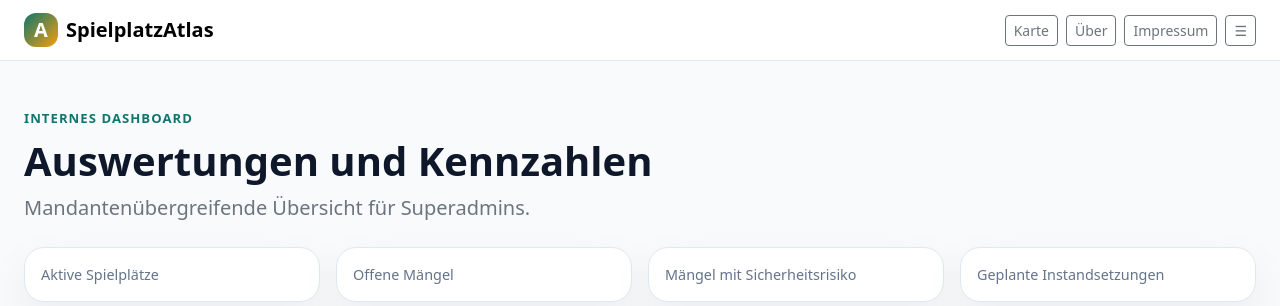
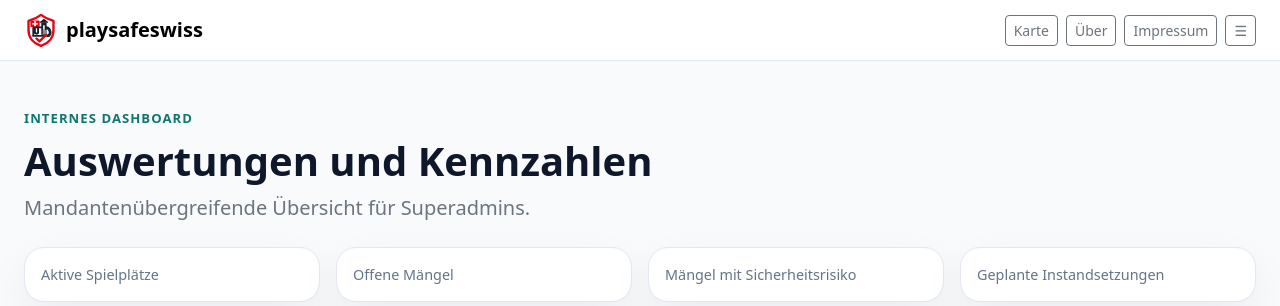
Before and after one commit to edgar-butwilowski-win/spielplatz-atlas, a Django app: template templates/internal/dashboard.html in a window 1280 px wide. Shown: the top 306 px of the page. Run offline with Django 5.2, Linux system fonts and the light colour scheme; the template is opened without the code that fills it, so the values that code supplies are empty.

Commit message:
Dashboard-Navigation auf playsafeswiss umstellen

```diff
--- a/templates/internal/dashboard.html
+++ b/templates/internal/dashboard.html
@@ -4,7 +4,7 @@
 <head>
     <meta charset="utf-8">
     <meta name="viewport" content="width=device-width, initial-scale=1">
-    <title>Dashboard – SpielplatzAtlas</title>
+    <title>Dashboard – playsafeswiss</title>
 
     <link href="https://cdn.jsdelivr.net/npm/bootstrap@5.3.3/dist/css/bootstrap.min.css" rel="stylesheet">
 
@@ -20,11 +20,14 @@
         body { background: var(--atlas-bg); color: var(--atlas-text); }
         .navbar { background: white; border-bottom: 1px solid #E2E8F0; min-height: var(--atlas-navbar-height); }
         .brand-mark {
-            width: 34px; height: 34px; border-radius: 12px;
-            background: linear-gradient(135deg, var(--atlas-primary), var(--atlas-secondary));
-            display: inline-flex; align-items: center; justify-content: center;
-            color: white; font-weight: 700;
+            width: 34px;
+            height: 34px;
+            display: inline-flex;
+            align-items: center;
+            justify-content: center;
+            flex: 0 0 auto;
         }
+        .brand-mark svg { width: 100%; height: 100%; display: block; }
         .content-card, .metric-card {
             background: white; border: 1px solid #E2E8F0; border-radius: 1.25rem;
             box-shadow: 0 18px 45px rgba(15, 23, 42, 0.06);
@@ -89,9 +92,9 @@
 <body>
 <nav class="navbar navbar-expand-lg sticky-top">
     <div class="container-fluid px-3 px-lg-4">
-        <a class="navbar-brand d-flex align-items-center gap-2" href="/">
-            <span class="brand-mark">A</span>
-            <span class="fw-bold">SpielplatzAtlas</span>
+        <a class="navbar-brand d-flex align-items-center gap-2" href="/" aria-label="playsafeswiss Startseite">
+            <span class="brand-mark">{% include "includes/playsafeswiss_logo_mark.svg" %}</span>
+            <span class="fw-bold">playsafeswiss</span>
         </a>
         <div class="d-flex align-items-center gap-2 atlas-menu">
             <a href="/" class="btn btn-sm btn-outline-secondary atlas-direct-link">Karte</a>
```
